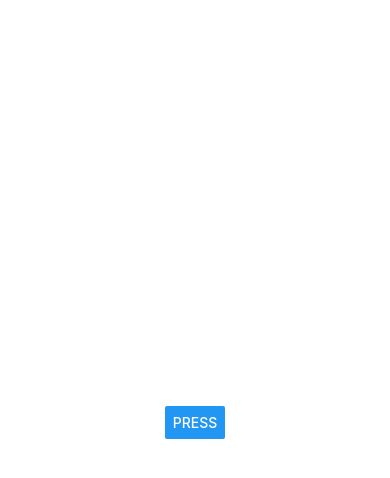
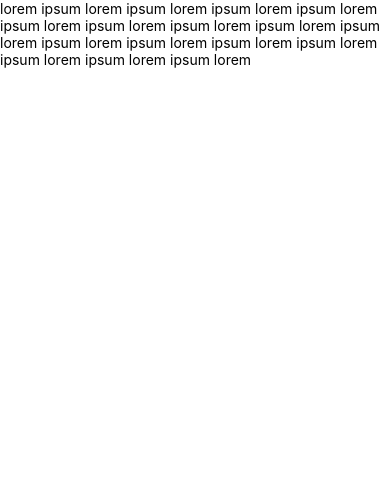
Before and after one commit to m-qasim-ali/react-native-learning, a React Native app: screen / in a window 390 px wide. Shown: the top 478 px of the page. Built offline with nearby package versions, Linux system fonts and the light colour scheme.

Commit message:
status-bar

```diff
--- a/App.js
+++ b/App.js
@@ -17,29 +17,21 @@ export default function App() {
   const [isOpen, setIsOpen] = useState(false);
   return (
     <View style={styles.container}>
-      <Button title="press" onPress={() => setIsOpen(true)} />
-      <Modal
-        visible={isOpen}
-        animationType="slide"
-        onRequestClose={() => setIsOpen(false)}
-        presentationStyle="pageSheet"
-      >
-        <Text>
-          lorem ipsum lorem ipsum lorem ipsum lorem ipsum lorem ipsum lorem
-          ipsum lorem ipsum lorem ipsum lorem ipsum lorem ipsum lorem ipsum
-          lorem ipsum lorem ipsum lorem ipsum lorem ipsum lorem ipsum lorem
-        </Text>
-        <Button title="close" onPress={() => setIsOpen(false)} />
-      </Modal>
+      <Text>
+        lorem ipsum lorem ipsum lorem ipsum lorem ipsum lorem ipsum lorem ipsum
+        lorem ipsum lorem ipsum lorem ipsum lorem ipsum lorem ipsum lorem ipsum
+        lorem ipsum lorem ipsum lorem ipsum lorem ipsum lorem
+      </Text>
+      <StatusBar backgroundColor="red" />
     </View>
   );
 }
 
 const styles = StyleSheet.create({
   container: {
-    flex: 1,
-    alignItems: "center",
-    justifyContent: "center",
-    padding: 20,
+    // flex: 1,
+    // alignItems: "center",
+    // justifyContent: "center",
+    // padding: 20,
   },
 });
```
